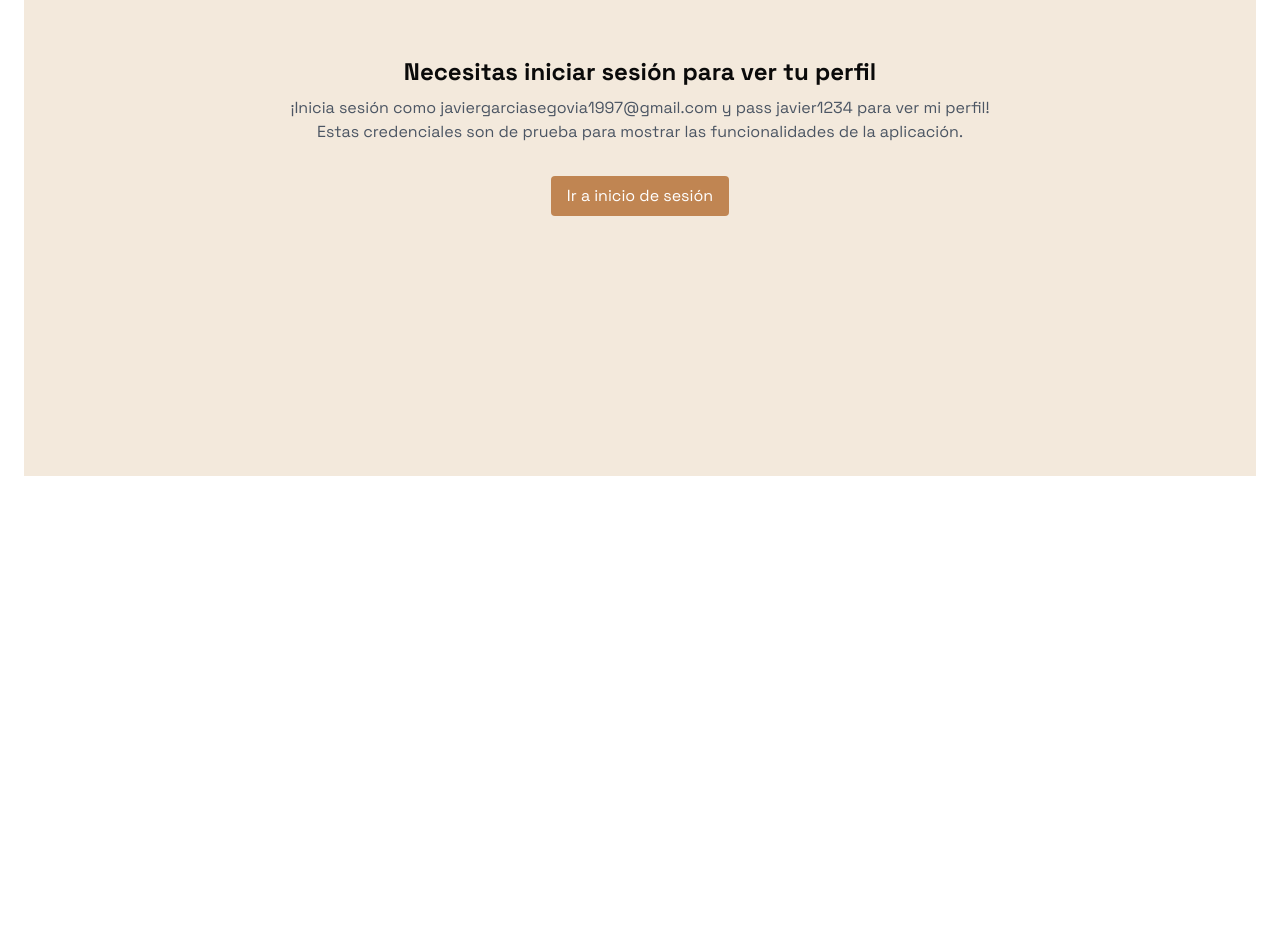
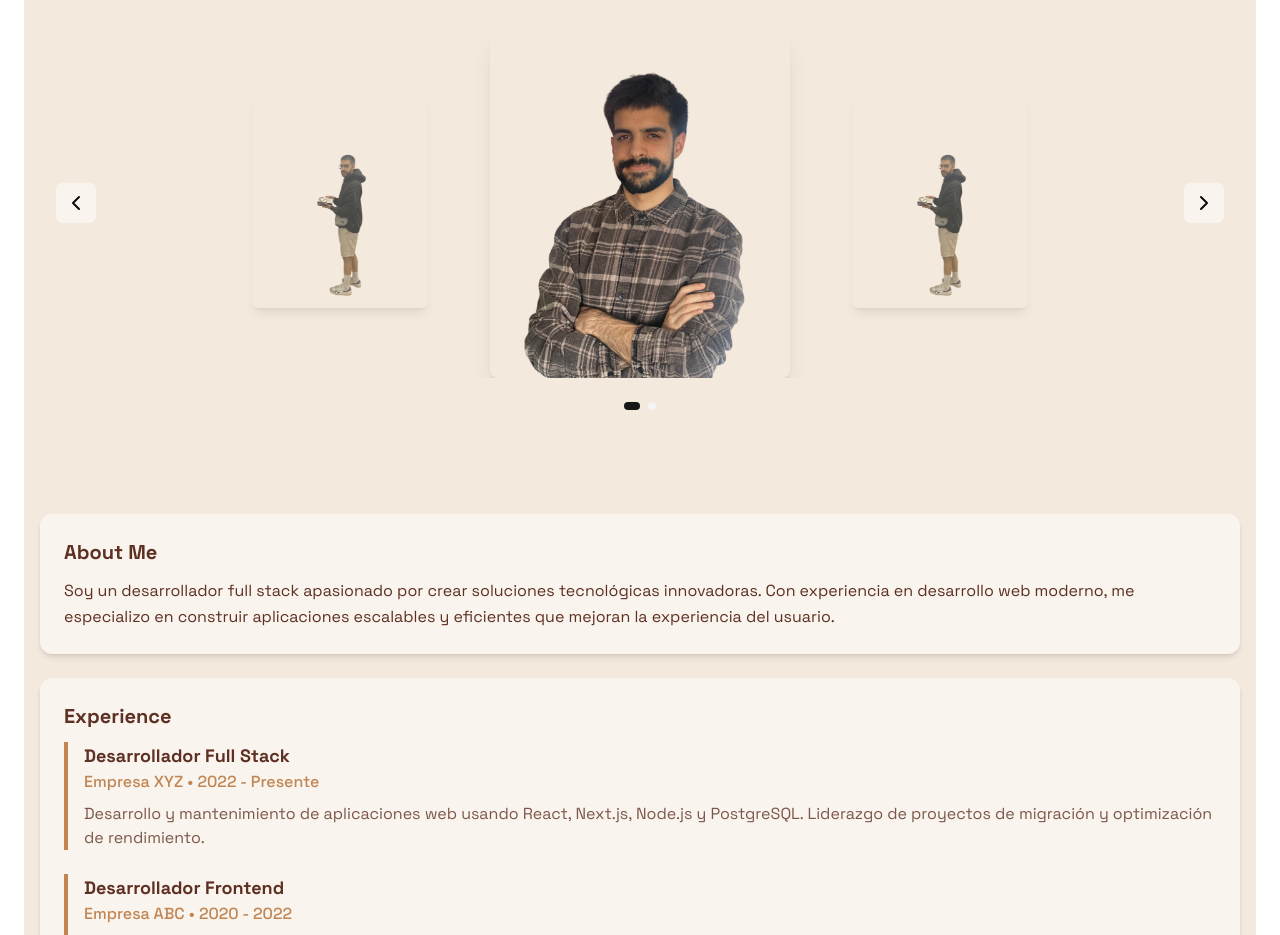
Before and after one commit to jvgemelo/javi-portfolio, a Next.js app: page /profile in a window 1280 px wide. Shown: the part 320-1255 px from the top of the page. Before the commit the page ends 820 px from the top, so only its background shows below. Built offline with nearby package versions, Linux system fonts and the light colour scheme; no server answers.

Commit message:
deleted data fetch to create a new static page

```diff
--- a/app/profile/page.tsx
+++ b/app/profile/page.tsx
@@ -1,64 +1,63 @@
-import { createClient } from '@/utils/supabase/server';
-import Link from 'next/link';
 import ProfilePhotoCarousel from '@/components/profile-photo-carousel';
 
-export default async function Profile() {
-  const supabase = await createClient();
+// Datos estáticos del perfil - Edita estos datos directamente en el código
+const profileData = {
+  photos: [
+    "/yo-portfolio-Photoroom.png",
+    "/yo-comics-Photoroom.png",
+  ],
+  aboutMe: `Soy un desarrollador full stack apasionado por crear soluciones tecnológicas innovadoras.
+    Con experiencia en desarrollo web moderno, me especializo en construir aplicaciones escalables
+    y eficientes que mejoran la experiencia del usuario.`,
+  experience: [
+    {
+      position: "Desarrollador Full Stack",
+      company: "Empresa XYZ",
+      period: "2022 - Presente",
+      description: "Desarrollo y mantenimiento de aplicaciones web usando React, Next.js, Node.js y PostgreSQL. Liderazgo de proyectos de migración y optimización de rendimiento."
+    },
+    {
+      position: "Desarrollador Frontend",
+      company: "Empresa ABC",
+      period: "2020 - 2022",
+      description: "Desarrollo de interfaces de usuario responsivas y accesibles. Colaboración con equipos de diseño para implementar diseños pixel-perfect."
+    },
+    {
+      position: "Desarrollador Junior",
+      company: "Startup Tech",
+      period: "2019 - 2020",
+      description: "Primeros pasos en el desarrollo profesional. Aprendizaje de tecnologías modernas y buenas prácticas de desarrollo."
+    }
+  ],
+  education: [
+    {
+      degree: "Grado en Ingeniería Informática",
+      institution: "Universidad de Madrid",
+      period: "2015 - 2019",
+      description: "Especialización en desarrollo de software y sistemas de información."
+    },
+    {
+      degree: "Bootcamp Full Stack Development",
+      institution: "Ironhack",
+      period: "2019",
+      description: "Programa intensivo de desarrollo web full stack con tecnologías modernas."
+    }
+  ],
+  languages: [
+    { name: "Español", level: "Nativo" },
+    { name: "Inglés", level: "Avanzado (C1)" },
+    { name: "Francés", level: "Intermedio (B2)" }
+  ],
+  skills: [
+    "React", "Next.js", "TypeScript", "Node.js", "PostgreSQL",
+    "MongoDB", "Git", "Docker", "AWS", "Tailwind CSS", "Supabase"
+  ],
+  additionalInfo: `Disponible para trabajar en remoto o híbrido. Interesado en proyectos de código abierto
+    y en contribuir a la comunidad de desarrolladores. Apasionado por el aprendizaje continuo y las
+    nuevas tecnologías.`
+};
 
-  // Get the current authenticated user
-  const { data: { user } } = await supabase.auth.getUser();
-
-  // If user is not logged in, show a message
-  if (!user) {
-    return (
-        <div className="flex flex-col items-center justify-center min-h-[85vh]">
-          <h1 className="text-2xl font-bold">Necesitas iniciar sesión para ver tu perfil</h1>
-          <p className="mt-2 text-gray-600">¡Inicia sesión como javiergarciasegovia1997@gmail.com y pass javier1234 para ver mi perfil!</p>
-          <p className="mb-4 text-gray-600">Estas credenciales son de prueba para mostrar las funcionalidades de la aplicación.</p>
-          <a href="/sign-in" className="mt-4 px-4 py-2 bg-caramelo text-white rounded">Ir a inicio de sesión</a>
-        </div>
-      );
-  }
-
-  // Fetch user data from user_data table
-  // Usando .maybeSingle() en lugar de .single() para evitar el error
-  const { data: userData, error } = await supabase
-    .from('user_data')
-    .select('*')
-    .eq('user_id', user.id)
-    .maybeSingle();
-
-  // Imágenes por defecto si no hay fotos en el perfil
-  const defaultPhotos = [
-    "https://yaolajjmtmjgfwlzqtic.supabase.co/storage/v1/object/public/fotos/default-foto.jpg",
-  ];
-
-  // Datos de ejemplo para el perfil si no existe o está vacío
-  const datosEjemplo = {
-    perfil: "Este es un ejemplo de tu perfil profesional. Aquí puedes describir brevemente quién eres, tu experiencia general y tus objetivos profesionales.",
-    experiencia: "Ejemplo: Desarrollador Full Stack en XYZ Company (2018-2023). Responsable del desarrollo y mantenimiento de aplicaciones web usando React, Node.js y PostgreSQL.",
-    formacion: "Ejemplo: Grado en Ingeniería Informática, Universidad de Madrid (2014-2018). Bootcamp de Desarrollo Web Full Stack (2019).",
-    herramientas: "Ejemplo: React, Next.js, TypeScript, Node.js, PostgreSQL, Supabase, Git, Docker.",
-    idiomas: "Ejemplo: Español (nativo), Inglés (avanzado), Francés (básico).",
-    informacion: "Ejemplo: Disponibilidad para trabajar remotamente. Intereses en desarrollo de videojuegos y diseño UX/UI."
-  };
-
-  // Usar las fotos del usuario si existen, o las predeterminadas si no
-  const userPhotos = userData?.fotos ?
-    (typeof userData.fotos === 'string' ?
-      (userData.fotos.startsWith('[') ? JSON.parse(userData.fotos) : [userData.fotos])
-      : userData.fotos)
-    : defaultPhotos;
-
-  // Verificar si algún campo del perfil tiene contenido
-  const perfilEditado = userData && (
-    userData.perfil || userData.experiencia || userData.formacion ||
-    userData.herramientas || userData.idiomas || userData.informacion
-  );
-
-  // Verificar si hay perfil o si debemos mostrar el perfil de ejemplo
-  const mostrarEjemplo = !userData || !perfilEditado;
-
+export default function Profile() {
   return (
     <div className="min-h-screen bg-crema">
       {/* Título principal */}
@@ -67,62 +66,89 @@ export default async function Profile() {
       </header>
 
       <div className="container mx-auto py-8 px-4">
-        <div className="flex justify-between items-center">
-          <h2 className="text-3xl font-bold text-chocolate">Información Personal</h2>
-          <Link
-            href="/profile/edit"
-            className="px-4 py-2 bg-chocolate text-crema rounded-full hover:bg-chocolate/90 transition-colors shadow"
-          >
-            Editar Perfil
-          </Link>
-        </div>
-
         {/* Carrusel de fotos */}
-        <ProfilePhotoCarousel photos={userPhotos} />
+        <ProfilePhotoCarousel photos={profileData.photos} />
 
         <div className="grid grid-cols-1 md:grid-cols-2 gap-6 mt-10">
+          {/* About Me */}
           <ProfileSection
-            title="Perfil"
-            content={mostrarEjemplo ? datosEjemplo.perfil : userData.perfil}
-            isExample={mostrarEjemplo}
+            title="About Me"
+            content={profileData.aboutMe}
+            fullWidth
           />
+
+          {/* Experience */}
           <ProfileSection
-            title="Experiencia"
-            content={mostrarEjemplo ? datosEjemplo.experiencia : userData.experiencia}
-            isExample={mostrarEjemplo}
+            title="Experience"
+            content={
+              <div className="space-y-6">
+                {profileData.experience.map((exp, index) => (
+                  <div key={index} className="border-l-4 border-caramelo pl-4">
+                    <h3 className="text-lg font-bold text-chocolate">{exp.position}</h3>
+                    <p className="text-caramelo font-medium">{exp.company} • {exp.period}</p>
+                    <p className="text-chocolate/80 mt-2">{exp.description}</p>
+                  </div>
+                ))}
+              </div>
+            }
+            fullWidth
           />
+
+          {/* Education */}
           <ProfileSection
-            title="Formación"
-            content={mostrarEjemplo ? datosEjemplo.formacion : userData.formacion}
-            isExample={mostrarEjemplo}
+            title="Education"
+            content={
+              <div className="space-y-6">
+                {profileData.education.map((edu, index) => (
+                  <div key={index} className="border-l-4 border-chocolate pl-4">
+                    <h3 className="text-lg font-bold text-chocolate">{edu.degree}</h3>
+                    <p className="text-caramelo font-medium">{edu.institution} • {edu.period}</p>
+                    <p className="text-chocolate/80 mt-2">{edu.description}</p>
+                  </div>
+                ))}
+              </div>
+            }
+            fullWidth
           />
+
+          {/* Languages */}
           <ProfileSection
-            title="Herramientas"
-            content={mostrarEjemplo ? datosEjemplo.herramientas : userData.herramientas}
-            isExample={mostrarEjemplo}
+            title="Languages"
+            content={
+              <div className="space-y-3">
+                {profileData.languages.map((lang, index) => (
+                  <div key={index} className="flex justify-between items-center">
+                    <span className="font-semibold text-chocolate">{lang.name}</span>
+                    <span className="text-caramelo">{lang.level}</span>
+                  </div>
+                ))}
+              </div>
+            }
           />
+
+          {/* Skills */}
           <ProfileSection
-            title="Idiomas"
-            content={mostrarEjemplo ? datosEjemplo.idiomas : userData.idiomas}
-            isExample={mostrarEjemplo}
+            title="Skills & Tools"
+            content={
+              <div className="flex flex-wrap gap-2">
+                {profileData.skills.map((skill, index) => (
+                  <span
+                    key={index}
+                    className="px-3 py-1 bg-caramelo/20 text-chocolate rounded-full text-sm font-medium"
+                  >
+                    {skill}
+                  </span>
+                ))}
+              </div>
+            }
           />
+
+          {/* Additional Information */}
           <ProfileSection
-            title="Información adicional"
-            content={mostrarEjemplo ? datosEjemplo.informacion : userData.informacion}
-            isExample={mostrarEjemplo}
+            title="Additional Information"
+            content={profileData.additionalInfo}
+            fullWidth
           />
-          {mostrarEjemplo && (
-            <div className="md:col-span-2 bg-caramelo/20 p-6 rounded-lg shadow">
-              <p className="text-chocolate font-medium mb-2">👆 Los datos mostrados son ejemplos</p>
-              <p className="text-chocolate">Edita tu perfil para personalizar esta información.</p>
-              <Link
-                href="/profile/edit"
-                className="mt-3 inline-block px-5 py-2 bg-chocolate text-crema rounded-full hover:bg-chocolate/90 transition-colors shadow"
-              >
-                {userData ? 'Editar mi perfil' : 'Crear mi perfil'}
-              </Link>
-            </div>
-          )}
         </div>
       </div>
     </div>
@@ -130,16 +156,23 @@ export default async function Profile() {
 }
 
 // Helper component for displaying profile sections
-function ProfileSection({ title, content, isExample = false }: { title: string; content: string | null; isExample?: boolean }) {
+function ProfileSection({
+  title,
+  content,
+  fullWidth = false
+}: {
+  title: string;
+  content: string | React.ReactNode;
+  fullWidth?: boolean;
+}) {
   return (
-    <div className={`bg-white/50 p-6 rounded-xl shadow-md ${isExample ? 'border border-dashed border-caramelo/50' : ''}`}>
+    <div className={`bg-white/50 p-6 rounded-xl shadow-md ${fullWidth ? 'md:col-span-2' : ''}`}>
       <h2 className="text-xl font-bold mb-3 text-chocolate">{title}</h2>
-      {isExample ? (
-        <p className="text-chocolate/70 italic">{content || 'Sin información proporcionada'}</p>
+      {typeof content === 'string' ? (
+        <p className="text-chocolate leading-relaxed">{content}</p>
       ) : (
-        <p className="text-chocolate">{content || 'Sin información proporcionada'}</p>
+        <div className="text-chocolate">{content}</div>
       )}
-      {isExample && <span className="text-xs text-caramelo mt-2 block">Datos de ejemplo</span>}
     </div>
   );
 }
--- a/components/profile-photo-carousel.tsx
+++ b/components/profile-photo-carousel.tsx
@@ -12,7 +12,7 @@ export default function ProfilePhotoCarousel({ photos }: ProfilePhotoCarouselPro
   // Filtrar fotos vacías y proporcionar imagen por defecto si no hay fotos
   const validPhotos = photos.filter(photo => photo && photo.trim() !== "");
   const hasPhotos = validPhotos.length > 0;
-  const defaultPhoto = "https://yaolajjmtmjgfwlzqtic.supabase.co/storage/v1/object/public/fotos//default-foto.jpg"; // URL a la imagen por defecto de Supabase
+  const defaultPhoto = "/yo-portfolio-Photoroom.png"; // Imagen por defecto local
 
   const [currentIndex, setCurrentIndex] = useState(0);
   const [isTransitioning, setIsTransitioning] = useState(false);
```
Also changed, not shown: app/layout.tsx (+3 -34 lines).
